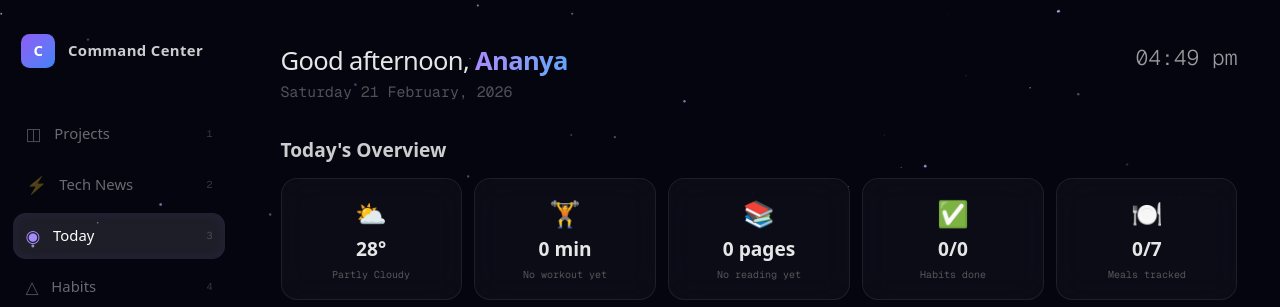
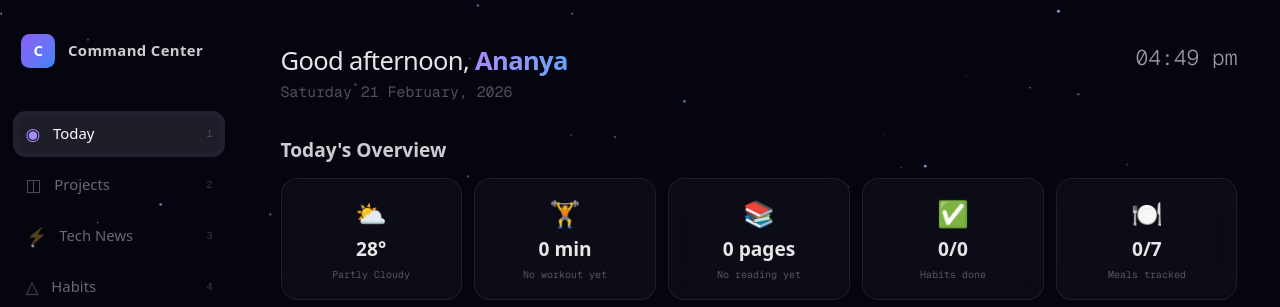
Before and after one commit to Ananyamadhu08/command-center, a Next.js app: page / in a window 1280 px wide. Shown: the top 307 px of the page. Built offline with nearby package versions, Linux system fonts and the light colour scheme; no server answers; the database is empty.

Commit message:
refactor: move Today back to top of sidebar
Today (1) > Projects (2) > Tech News (3) > Habits (4) > Meals (5) >
Analytics (6) > Notes (7). Today stays first as the daily overview,
with Projects and Tech News as the next most important sections.

```diff
--- a/src/app/page.tsx
+++ b/src/app/page.tsx
@@ -18,7 +18,7 @@ export default function Home() {
 
   const handleKeyDown = useCallback((e: KeyboardEvent) => {
     if (e.target instanceof HTMLInputElement || e.target instanceof HTMLTextAreaElement) return
-    const sections: NavSection[] = ["projects", "briefs", "today", "habits", "meals", "analytics", "notes"]
+    const sections: NavSection[] = ["today", "projects", "briefs", "habits", "meals", "analytics", "notes"]
     const key = parseInt(e.key, 10)
     if (key >= 1 && key <= 7) {
       setActiveSection(sections[key - 1])
--- a/src/components/layout/Sidebar.tsx
+++ b/src/components/layout/Sidebar.tsx
@@ -9,9 +9,9 @@ interface SidebarProps {
 }
 
 const NAV_ITEMS: { id: NavSection; label: string; icon: string; shortcut: string }[] = [
-  { id: "projects", label: "Projects", icon: "◫", shortcut: "1" },
-  { id: "briefs", label: "Tech News", icon: "⚡", shortcut: "2" },
-  { id: "today", label: "Today", icon: "◉", shortcut: "3" },
+  { id: "today", label: "Today", icon: "◉", shortcut: "1" },
+  { id: "projects", label: "Projects", icon: "◫", shortcut: "2" },
+  { id: "briefs", label: "Tech News", icon: "⚡", shortcut: "3" },
   { id: "habits", label: "Habits", icon: "△", shortcut: "4" },
   { id: "meals", label: "Meals", icon: "◇", shortcut: "5" },
   { id: "analytics", label: "Analytics", icon: "◎", shortcut: "6" },
```
